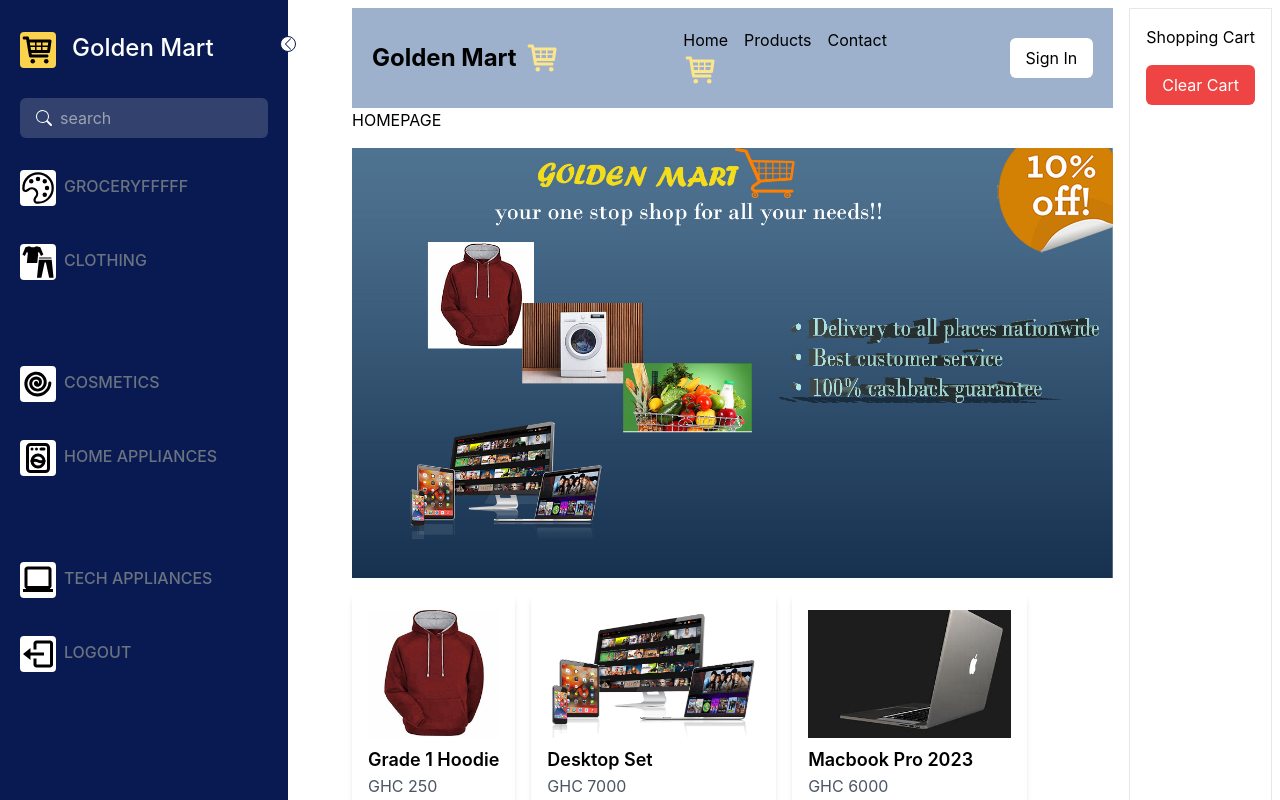
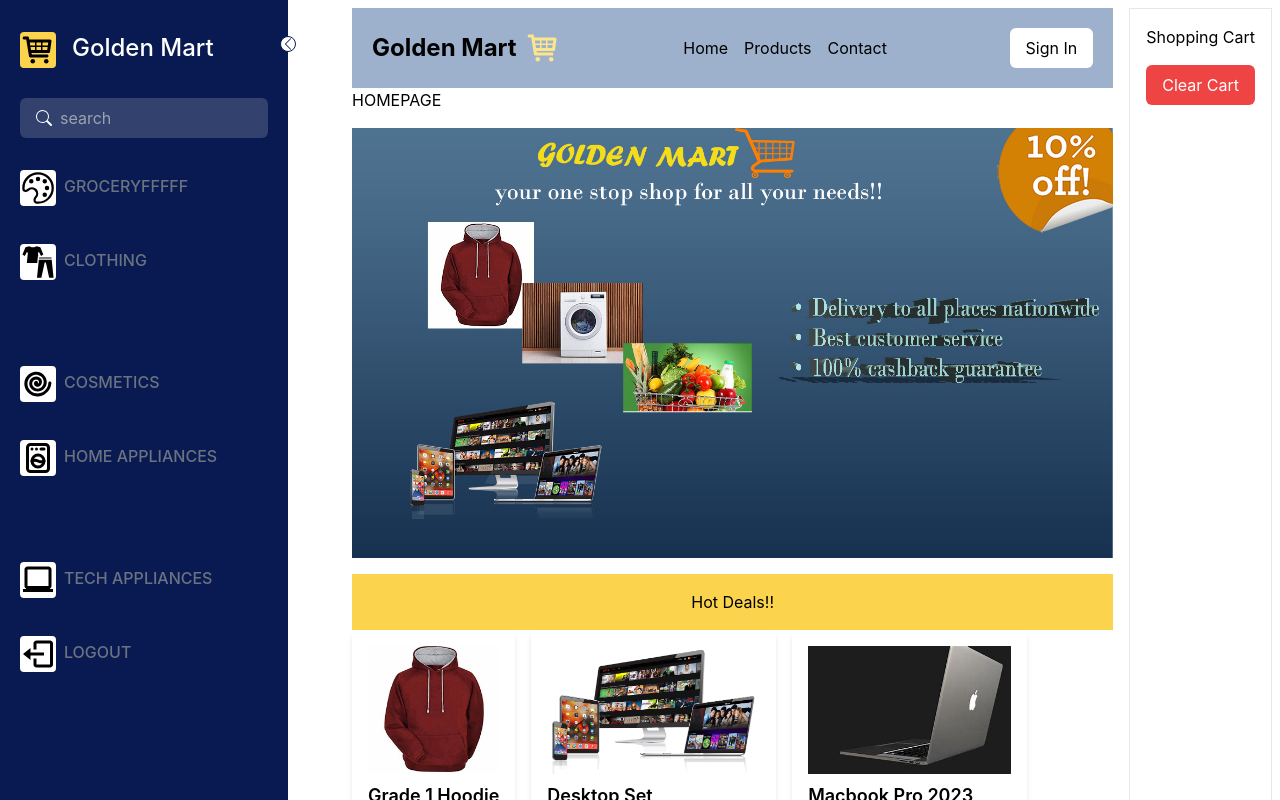
Before and after one commit to theboyGolden/E-COMMERCE_WEBSITE, a React (Create React App) app in the folder e-commerce_website/: page / in a window 1280 px wide. Shown: the top 800 px of the page. Built offline with nearby package versions, Linux system fonts and the light colour scheme.

Commit message:
Added a Hot Deals button

```diff
--- a/e-commerce_website/src/components/header.js
+++ b/e-commerce_website/src/components/header.js
@@ -1,9 +1,9 @@
 import React from 'react';
 import { Link } from 'react-router-dom';
 import { TiShoppingCart } from "react-icons/ti";
-import LinkButton from './Link.js'
 
-const Header = ({ cartItemCount }) => {
+
+const Header = () => {
   return (
     <header className="bg-Niagara text-black p-5">
   <div className="container mx-auto flex justify-between items-center">
@@ -17,19 +17,6 @@ const Header = ({ cartItemCount }) => {
         <Link to="/Grocery"><li><a href="#" className="hover:underline">Products</a></li></Link>
         <li><a href="#" className="hover:underline">Contact</a></li>
       </ul>
-      <div className='flex-1 mx auto'>
-        <LinkButton to="/cart">
-            <TiShoppingCart
-              className={`text-amber-200 bg-Niagara text-4xl rounded cursor-pointer`}
-            />
-            {cartItemCount > 0 && (
-              <span className="text-sm bg-red-500 text-white rounded-full px-2 py-1 ml-2">
-                {cartItemCount}
-              </span>
-            )}
-        </LinkButton>
-      </div>
-
     </nav>
     <button className="bg-white text-gold-500 py-2 px-4 rounded-md hover:bg-gray-200">
       Sign In
--- a/e-commerce_website/src/pages/homepage.js
+++ b/e-commerce_website/src/pages/homepage.js
@@ -38,6 +38,11 @@ const Homepage = () => {
           {/* Content inside the div goes here */}
         </div>
 
+        <div className="p-4 bg-amber-300" style={{ display: 'flex', alignItems: 'center', justifyContent: 'center' }}>
+            <h1>Hot Deals!!</h1>
+        </div>
+
+
         {/* Boxes for Goods */}
         <div className="flex flex-wrap gap-4">
           {/* Box 1 */}
```
